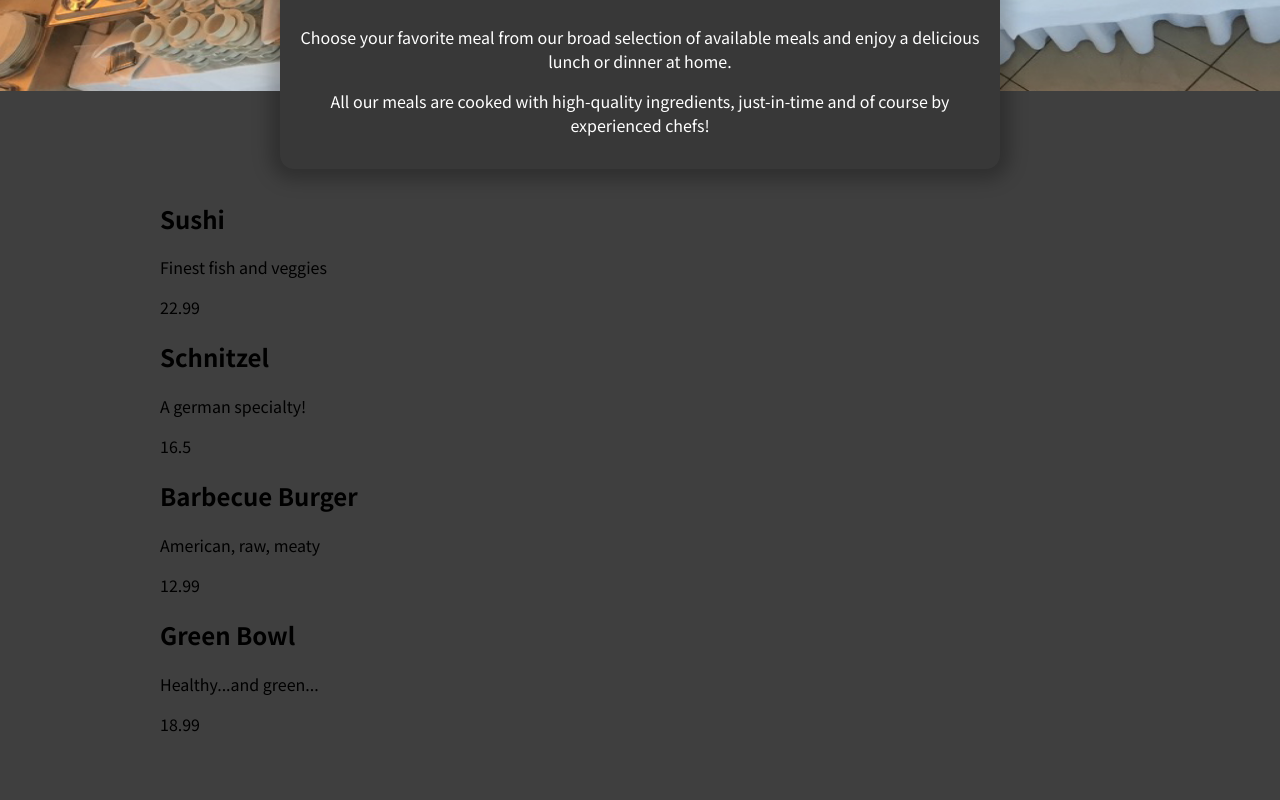
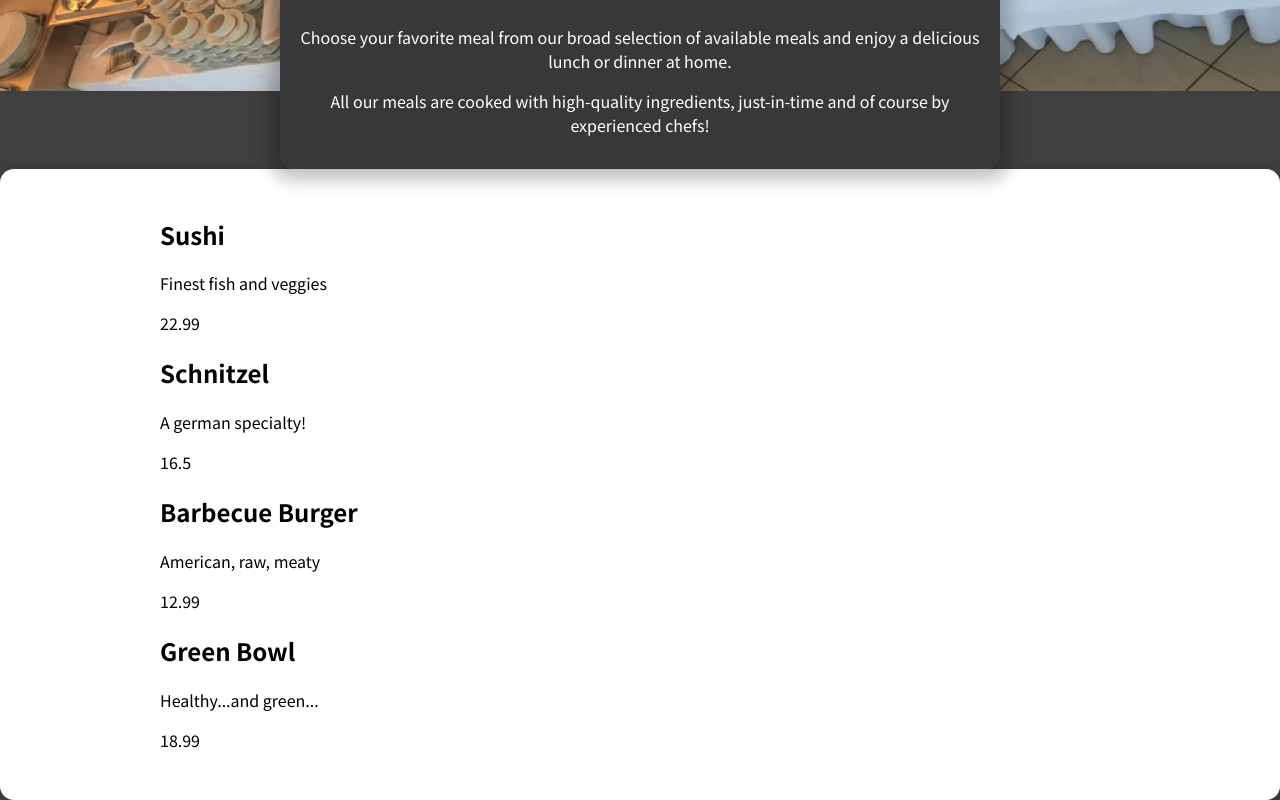
Before and after one commit to kpowelltech/react-food-order-app, a React (Create React App) app: page / in a window 1280 px wide. Shown: the part 309-1109 px from the top of the page. Before the commit the page ends 1077 px from the top, so only its background shows below. Built offline with nearby package versions, Linux system fonts and the light colour scheme.

Commit message:
2nd commit

```diff
--- a/src/components/Meals/AvailableMeals.js
+++ b/src/components/Meals/AvailableMeals.js
@@ -1,23 +1,29 @@
 import React from "react";
 
 import dummyData from "../../dummy-meals.js";
+
+import Card from "../UI/Card/Card.js";
+import LiElement from "../UI/LiElement/LiElement";
 
 import styles from "./AvailableMeals.module.css";
 
 const AvailableMeals = () => {
   const mealsList = dummyData.map((meal) => {
     return (
-      <li key={meal.id}>
-        <h2>{meal.name}</h2>
-        <p>{meal.description}</p>
-        <p>{meal.price}</p>
-      </li>
+      <LiElement
+        id={meal.id}
+        name={meal.name}
+        description={meal.description}
+        price={meal.price}
+      />
     );
   });
   return (
-    <section className={styles.meals}>
-      <ul>{mealsList}</ul>
-    </section>
+    <Card>
+      <section className={styles.meals}>
+        <ul>{mealsList}</ul>
+      </section>
+    </Card>
   );
 };
 
--- a/src/components/UI/Card/Card.js
+++ b/src/components/UI/Card/Card.js
@@ -1,9 +1,9 @@
 import React from "react";
 
+import styles from "./Card.module.css"
+
 const Card = (props) => {
-
-    return <h4>This is the Cart</h4>
-}
-
+  return <div className={styles.card}>{props.children}</div>;
+};
 
 export default Card;
--- a/src/components/UI/Card/Card.module.css
+++ b/src/components/UI/Card/Card.module.css
@@ -0,0 +1,6 @@
+.card {
+    padding: 1rem;
+    box-shadow: 0 2px 8px rgba(0, 0, 0, 0.25);
+    border-radius: 14px;
+    background-color: white;
+  }
--- /dev/null
+++ b/src/components/UI/LiElement/LiElement.js
@@ -0,0 +1,13 @@
+import React from "react";
+
+const LiElement = (props) => {
+  return (
+    <li key={props.id}>
+      <h2>{props.name}</h2>
+      <p>{props.description}</p>
+      <p>{props.price}</p>
+    </li>
+  );
+};
+
+export default LiElement;
```
Also changed, not shown: src/components/Cart/CartIcon/CartIcon.js (+3 -5 lines).
